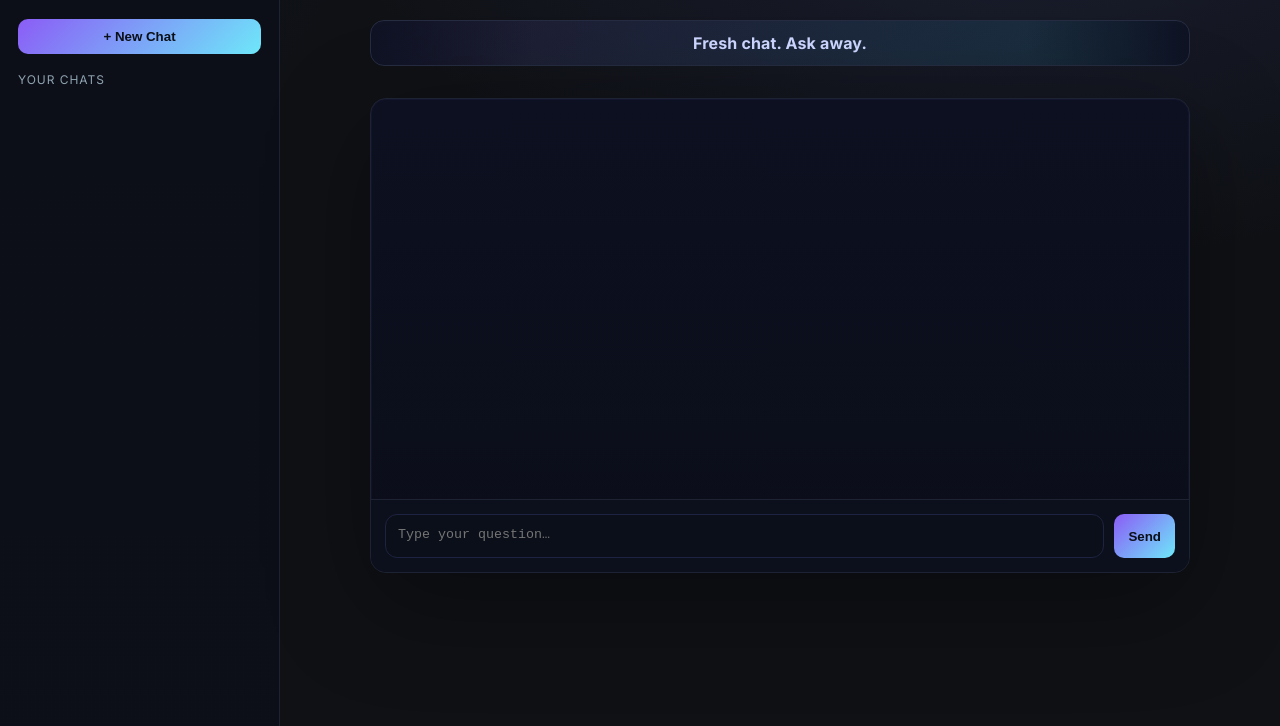
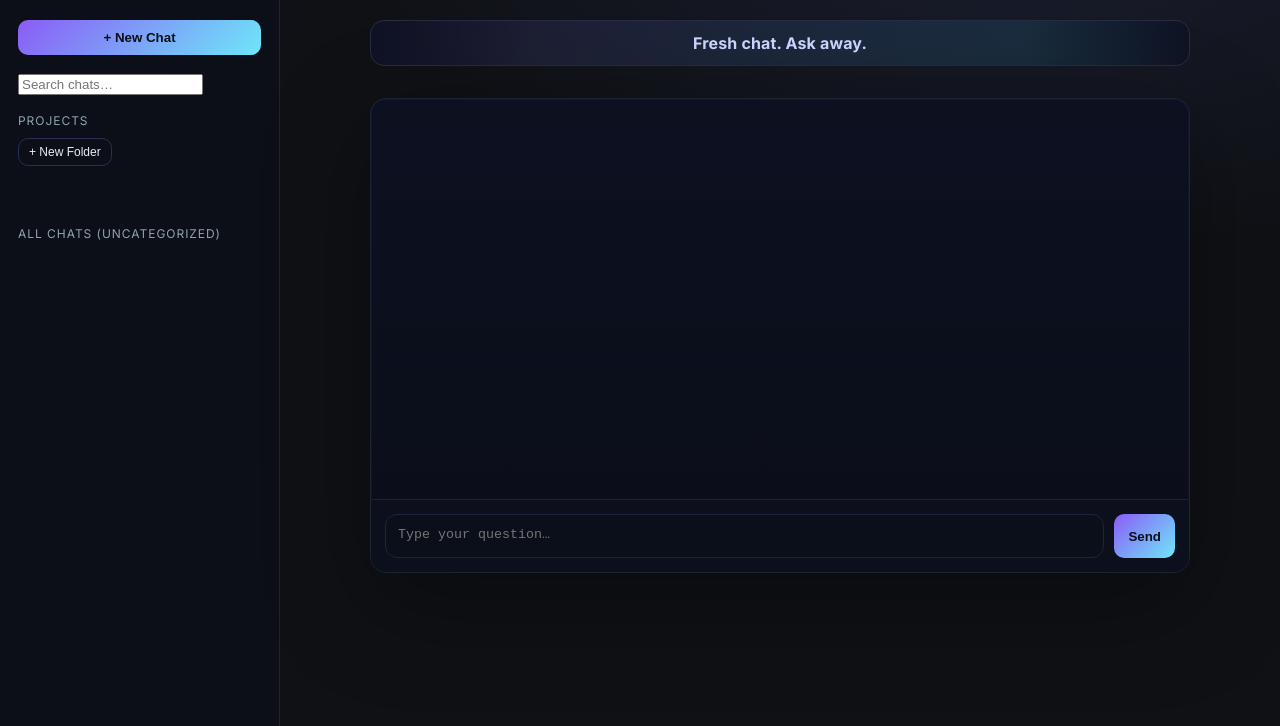
Before and after one commit to reraw/ai-coach, a website: page public/index.html in a window 1280 px wide. Shown: the part 74-800 px from the top of the page. Drawn offline with Linux system fonts and the light colour scheme; no server answers.

Commit message:
Update index.html

```diff
--- a/public/index.html
+++ b/public/index.html
@@ -11,8 +11,9 @@
 <body>
   <div id="app">
     <!-- Sidebar -->
-    <aside id="sidebar">
+    <aside id="sidebar" class="">
       <div class="brand">
+        <button id="collapseBtn" class="icon-btn" title="Collapse/expand sidebar">☰</button>
         <div class="logo">R</div>
         <div class="brand-text">
           <div class="brand-title">RERAW AI Coach</div>
@@ -25,7 +26,21 @@
       </div>
 
       <div class="sidebar-section">
-        <div class="section-title">Your chats</div>
+        <div class="search-wrap">
+          <input id="chatSearch" class="search-input" placeholder="Search chats…" />
+        </div>
+      </div>
+
+      <div class="sidebar-section">
+        <div class="section-title">Projects</div>
+        <div class="projects-actions">
+          <button id="newFolderBtn" class="ghost small">+ New Folder</button>
+        </div>
+        <ul id="folderList" class="tree-list"></ul>
+      </div>
+
+      <div class="sidebar-section">
+        <div class="section-title">All chats (uncategorized)</div>
         <ul id="chatList" class="chat-list"></ul>
       </div>
     </aside>
```
